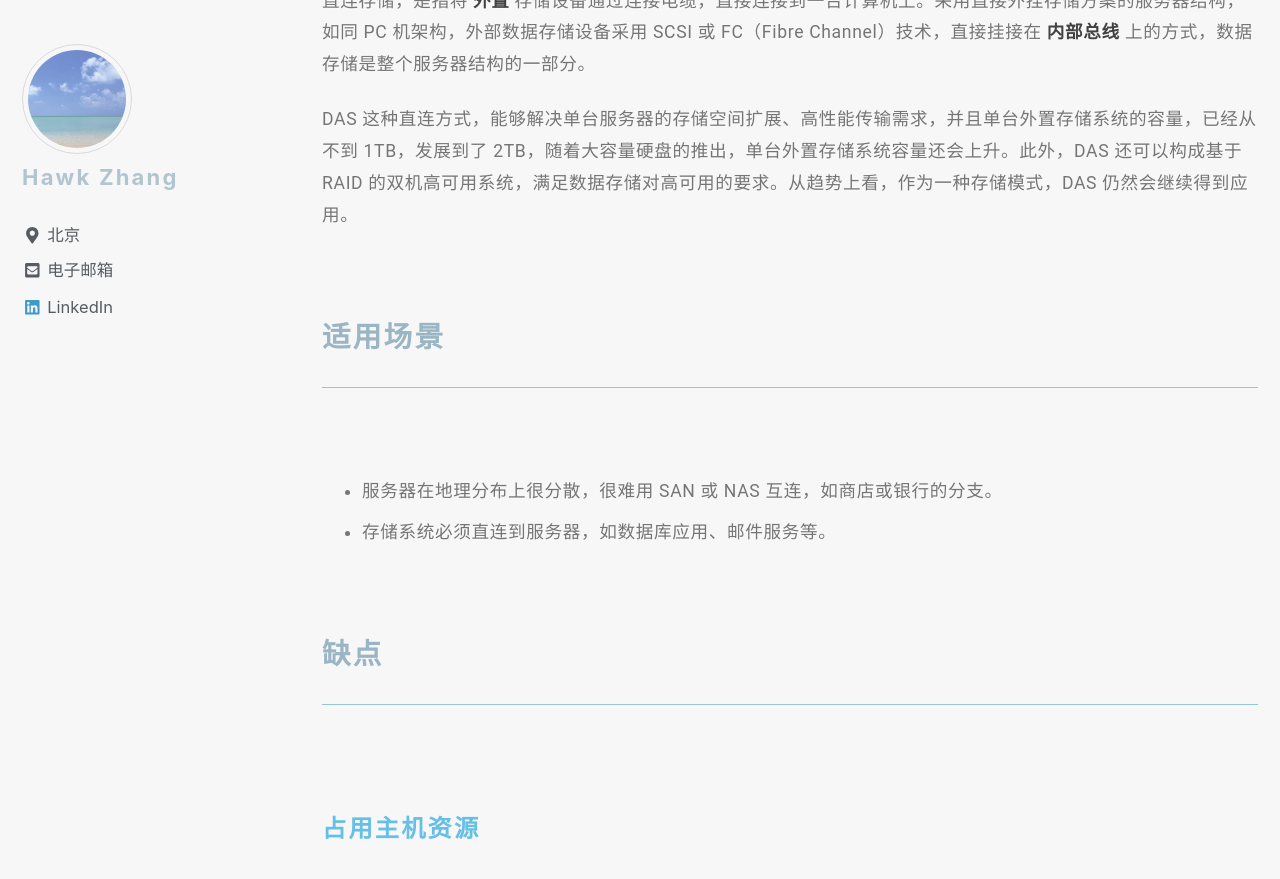
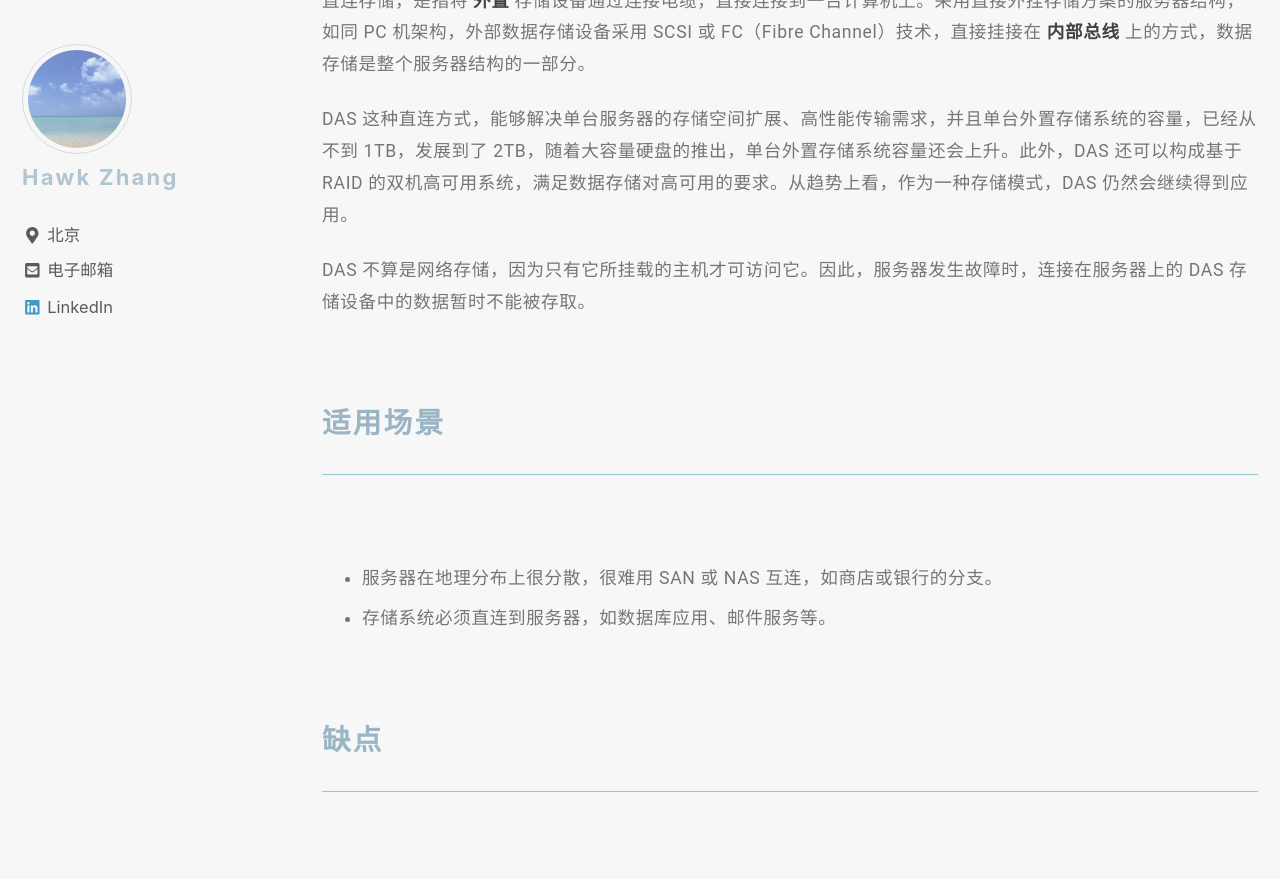
Before and after one commit to narru888/linotes_note, a Jekyll site: the page built from _posts/storage/2018-03-01-das.nas.san.md, in a window 1280 px wide and 900 px high, scrolled down 2872 px. Shown: the top 879 px of the window. Built offline with Jekyll 4.4.1, drawn with Linux system fonts in a browser that asks for light colours; nearby versions of some CDN libraries; a script that is not in the unit is left out.

Commit message:
update on 2018-11-21 11:22:01 CST

```diff
--- a/_posts/storage/2018-03-01-das.nas.san.md
+++ b/_posts/storage/2018-03-01-das.nas.san.md
@@ -29,7 +29,7 @@ DAS 购置成本低，配置简单，因此对于小型企业很有吸引力。
 
 DAS 这种直连方式，能够解决单台服务器的存储空间扩展、高性能传输需求，并且单台外置存储系统的容量，已经从不到 1TB，发展到了 2TB，随着大容量硬盘的推出，单台外置存储系统容量还会上升。此外，DAS 还可以构成基于 RAID 的双机高可用系统，满足数据存储对高可用的要求。从趋势上看，作为一种存储模式，DAS 仍然会继续得到应用。
 
-
+DAS 不算是网络存储，因为只有它所挂载的主机才可访问它。因此，服务器发生故障时，连接在服务器上的 DAS 存储设备中的数据暂时不能被存取。
 
 ### 适用场景
 
```
